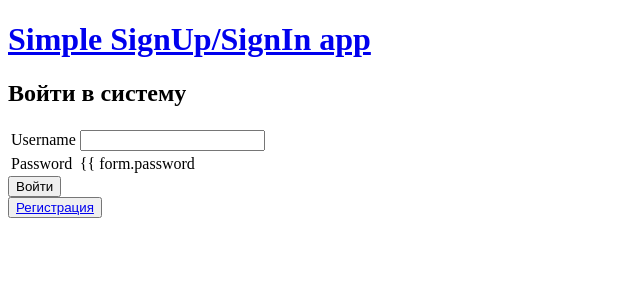
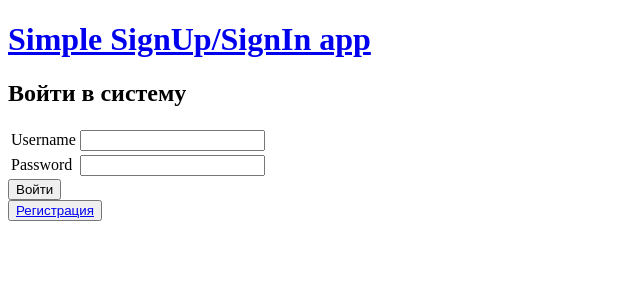
Before and after one commit to imikhassik/signupTutor, a Django app: template simple_signup/templates/sign/login.html in a window 1280 px wide. Shown: the top 300 px of the page, without its empty margins (0-640 px from the left). Run offline with Django 3.2, Linux system fonts and the light colour scheme; the template is opened without the code that fills it, so the values that code supplies are empty, except form fields; form fields are guessed from the names that the template uses.

Commit message:
Update db, fix protect/views and sign/login.html

```diff
--- a/simple_signup/protect/views.py
+++ b/simple_signup/protect/views.py
@@ -4,4 +4,4 @@ from django.contrib.auth.mixins import LoginRequiredMixin
 
 
 class IndexView(LoginRequiredMixin, TemplateView):
-    template_name = 'protect/index.tml'
+    template_name = 'protect/index.html'
--- a/simple_signup/templates/sign/login.html
+++ b/simple_signup/templates/sign/login.html
@@ -11,7 +11,7 @@
     </tr>
     <tr>
       <td>{{ form.password.label_tag }}</td>
-      <td>{{ form.password </td>
+      <td>{{ form.password }}</td>
     </tr>
   </table>
 
```
Also changed, not shown: simple_signup/db.sqlite3, simple_signup/templates/protect/index.html (renamed from simple_signup/protect/index.html).
